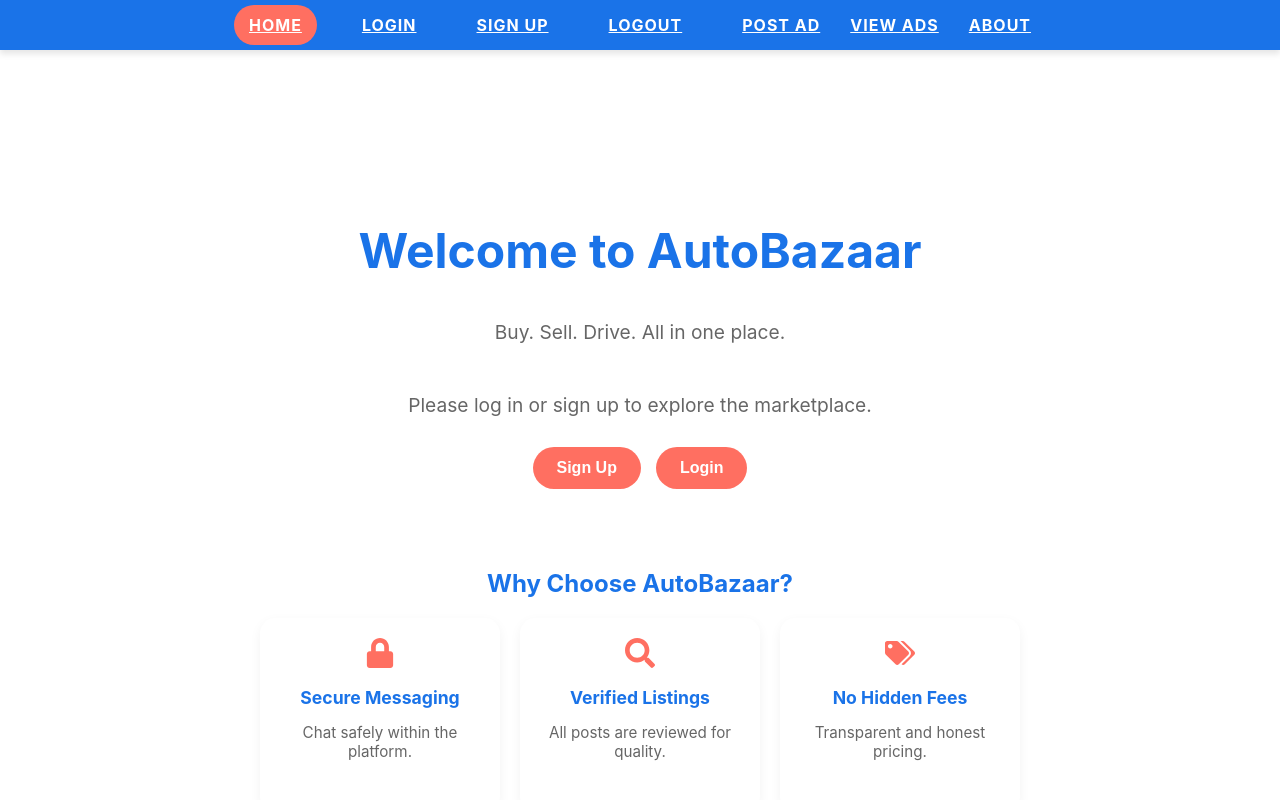
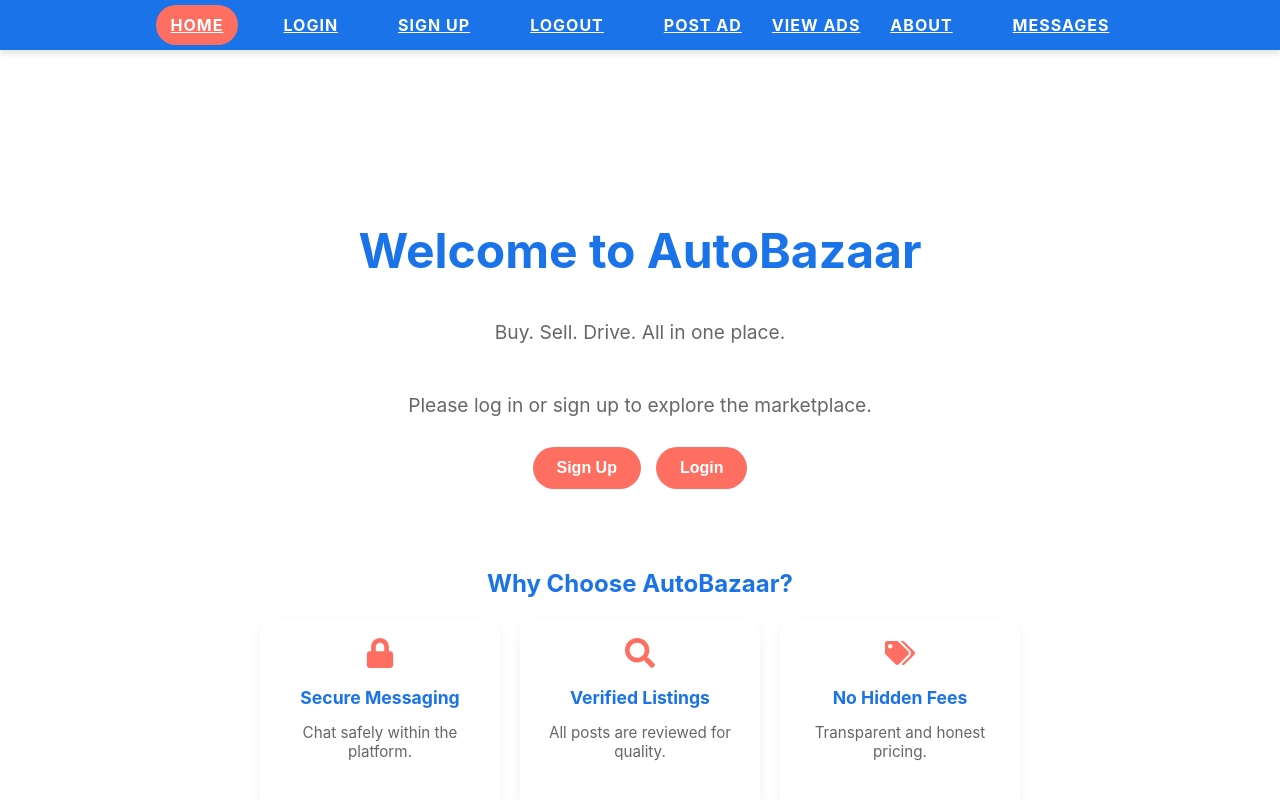
Before and after one commit to HasanMurtez/PPIT, a React (Create React App) app: page / in a window 1280 px wide. Shown: the top 800 px of the page. Built offline with nearby package versions, Linux system fonts and the light colour scheme; no server answers.

Commit message:
added link/naviagtion to messages page

```diff
--- a/src/App.js
+++ b/src/App.js
@@ -9,6 +9,7 @@ import ViewAds from './components/ViewAds';
 import AdDetails from "./components/AdDetails";
 import "./App.css";
 import About from "./components/About";
+import Messages from "./components/Messages";
 
 const Navbar = () => {
   const location = useLocation();
@@ -47,6 +48,11 @@ const Navbar = () => {
            About
           </Link>
         </li>
+        <li>
+           <Link to="/messages" className={location.pathname === "/messages" ? "active" : ""}>
+           Messages
+          </Link>
+          </li>
       </ul>
     </nav>
   );
@@ -65,6 +71,7 @@ function App() {
         <Route path="/view-ads" element={<ViewAds />} />
         <Route path="/ad/:id" element={<AdDetails />} />
         <Route path="/about" element={<About />} />
+        <Route path="/messages" element={<Messages />} />
       </Routes>
     </Router>
   );
--- a/src/components/AdDetails.js
+++ b/src/components/AdDetails.js
@@ -3,7 +3,7 @@ import axios from 'axios';
 import { useParams, useNavigate } from 'react-router-dom';
 import { useAuthState } from 'react-firebase-hooks/auth';
 import { auth } from '../firebase';
-import { FaMapMarkerAlt, FaArrowLeft, FaPhone, FaEnvelope } from 'react-icons/fa';
+import {  FaArrowLeft, FaPhone, FaEnvelope } from 'react-icons/fa';
 import { Link } from 'react-router-dom';
 
 const AdDetails = () => {
@@ -35,7 +35,7 @@ const AdDetails = () => {
 
     try {
       await axios.delete(`http://localhost:4000/api/ad/${id}`);
-      navigate('/ads');
+      navigate('/view-ads');
     } catch (error) {
       setError('Failed to delete ad. Please try again.');
       console.error('Error deleting ad:', error);
```
